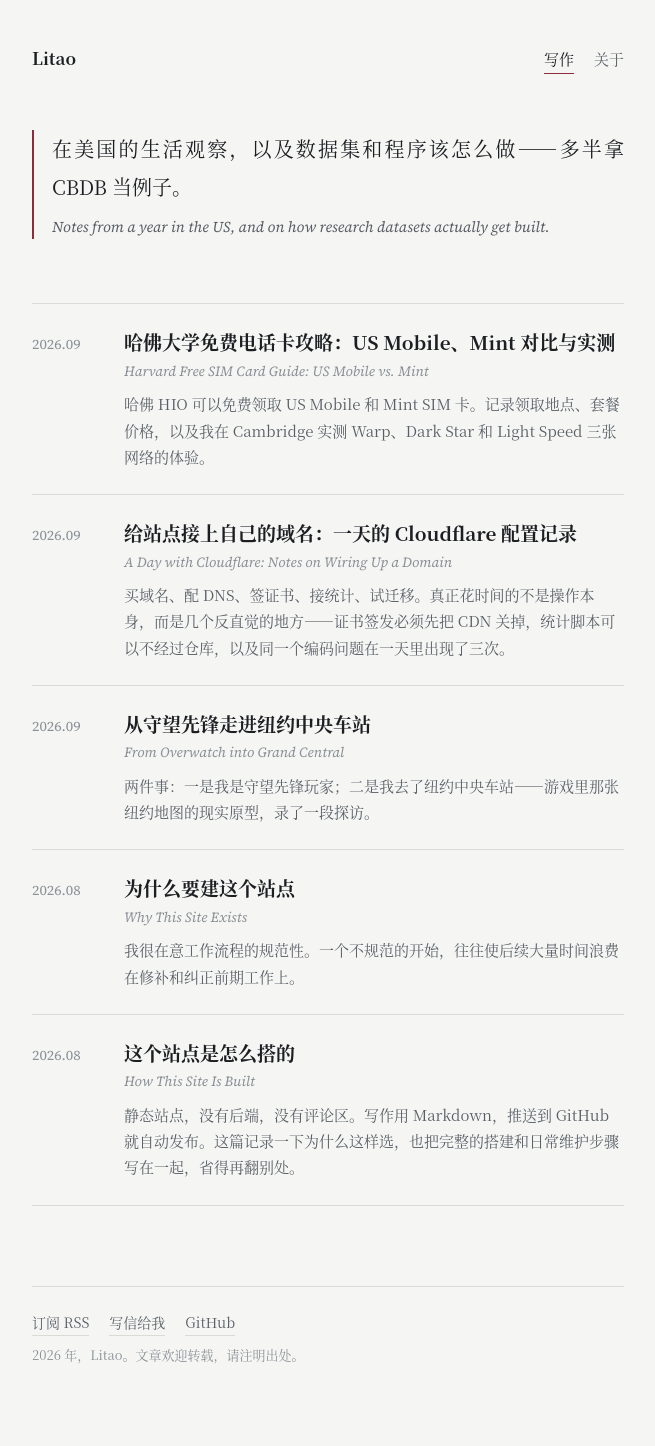
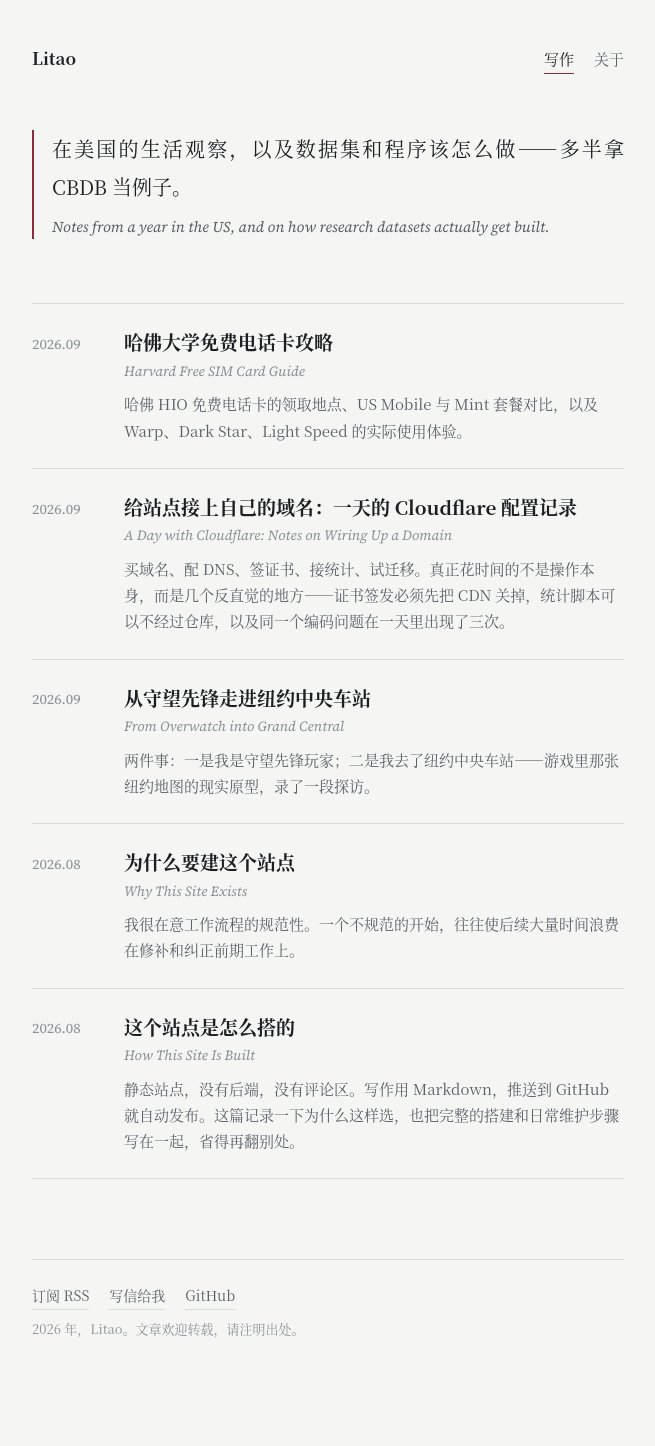
Before and after one commit to thetaaaaa/thetaaaaa.github.io, a Jekyll site: the page built from index.html, in a window 1280 px wide. Shown: the whole page, without its empty margins (312-967 px from the left). Built offline with Jekyll 4.4.1, drawn with Linux system fonts in a browser that asks for light colours; after the commit the page ends 1420 px from its top, so only the background shows below that; some of the changed lines change nothing that is shown.

Commit message:
Refine Harvard SIM guide and add student discount photo

```diff
--- a/_posts/2026-09-15-harvard-free-sim-card-guide.md
+++ b/_posts/2026-09-15-harvard-free-sim-card-guide.md
@@ -1,171 +1,55 @@
 ---
-title: "哈佛大学免费电话卡攻略：US Mobile、Mint 对比与实测"
-title_en: "Harvard Free SIM Card Guide: US Mobile vs. Mint"
-summary: "哈佛 HIO 可以免费领取 US Mobile 和 Mint SIM 卡。记录领取地点、套餐价格，以及我在 Cambridge 实测 Warp、Dark Star 和 Light Speed 三张网络的体验。"
+title: "哈佛大学免费电话卡攻略"
+title_en: "Harvard Free SIM Card Guide"
+summary: "哈佛 HIO 免费电话卡的领取地点、US Mobile 与 Mint 套餐对比，以及 Warp、Dark Star、Light Speed 的实际使用体验。"
 date: 2026-09-15
 lang: zh
 ---
 
-刚到美国需要办手机号的话，哈佛其实有一个很容易被忽略的小福利：**可以免费领电话 SIM 卡。**
+## 一、领取地点
 
-先说明一下，这里的“免费电话卡”指的是哈佛免费提供 SIM 卡或 Starter Kit，**并不是免费提供一年的手机套餐**。套餐还是要自己付钱。
-
-我最后选的是 US Mobile，而且陆续把它的三张网络都折腾了一遍。这里把领取方式、套餐价格和实际体验记下来，给以后来哈佛的人参考。
-
-## 一、去哪里领？
-
-领取地点在 **Smith Campus Center 8 楼的 Harvard International Office（HIO）**。
-
-Smith Campus Center 就在 Harvard Square，地址是 1350 Massachusetts Avenue。进楼后需要经过一楼保安，我当时出示护照后就可以上楼。
-
-SIM 卡放在 HIO 办公室门口的领取处，可以直接拿。
+哈佛大学提供免费的电话卡，在 **Smith Campus Center 8 楼 HIO（Harvard International Office）办公室门口**领取，给楼下保安看护照即可上楼。
 
 <figure>
-  <img src="{{ '/assets/images/harvard-hio-sim-card-pickup.jpg' | relative_url }}" alt="Harvard International Office 门口的免费 SIM 卡领取处">
-  <figcaption>HIO 办公室门口的免费 SIM 卡领取处。</figcaption>
+  <img src="{{ '/assets/images/harvard-hio-sim-card-pickup.jpg' | relative_url }}" alt="哈佛 HIO 办公室门口的电话卡领取处">
+  <figcaption>HIO 办公室门口的电话卡领取处。</figcaption>
 </figure>
 
-## 二、有哪些电话卡？
+## 二、电话卡种类
 
-我去的时候现场有两家运营商：
+现场有两种运营商的卡片：
 
-### US Mobile
+**（1）US Mobile。** 哈佛免费提供 Starter Kit 套装，内含两张卡，分别连接至不同蜂窝网络运营商：Warp（Verizon）和 Dark Star（AT&T）。哈佛额外提供了官方的校园优惠码。
 
-哈佛提供的是 US Mobile Starter Kit。
+<figure>
+  <img src="{{ '/assets/images/harvard-us-mobile-student-discount.jpg' | relative_url }}" alt="哈佛 HIO 展示的 US Mobile 校园专属优惠码">
+  <figcaption>HIO 展示的 US Mobile 哈佛校园优惠码。</figcaption>
+</figure>
 
-套装里有不同网络的 SIM 卡。US Mobile 比较特别，它自己并不建设蜂窝网络，而是接入美国几家大型运营商的网络。目前主要有：
+**（2）Mint。**
 
-- **Warp：Verizon 网络**
-- **Dark Star：AT&T 网络**
-- **Light Speed：T-Mobile 网络**
+## 三、对比分析（面向马萨诸塞州）
 
-我拿到的 Starter Kit 里有 Warp 和 Dark Star 两张实体 SIM 卡。
+**US Mobile：** 不限量套餐含税 $199 一年。US Mobile 自家活动的优惠力度大于哈佛校园优惠。具体为 Unlimited Starter 套餐全年 $199，含无限流量、无限短信，以及拨打中国的无限量国际通话。
 
-哈佛另外还提供了 US Mobile 的校园优惠码。不过我实际比较以后发现，**US Mobile 自己不定期推出的促销往往比校园优惠更划算**，所以建议激活前先去官网看一下当前活动，不要拿到哈佛优惠码就直接下单。
+**Mint：** 不限量套餐宣称 $180 一年，实际含税约 $207 一年。不限量国际通话范围不包括中国。
 
-### Mint Mobile
+套餐、促销和国际通话规则可能调整，以上为我办理时的情况。
 
-现场另外还有 Mint Mobile 的 SIM 卡。
+## 四、使用体验
 
-Mint 使用的是 T-Mobile 网络，套餐设计比较简单，主打一次购买数个月甚至一年的预付费服务。
+激活前需要先把手机 IMEI 发给客服，确认兼容性。我就是吃了兼容性的亏。
 
-## 三、US Mobile 和 Mint 怎么选？
+**Warp：** 使用 Verizon 网络。个人使用约 2 个月，日常体验良好，但只有 LTE 信号，没有 5G 信号。部分密闭空间信号不好，例如 Harvard Square 的 Bank of America 负一楼几乎没信号。
 
-以我在马萨诸塞州办卡时看到的价格为例。
+**Dark Star：** 使用 AT&T 网络。经同事手机测试，在哈佛大学 Cambridge 校区，Dark Star 信号标识只有两个格子。
 
-### US Mobile
+**Light Speed：** 使用 T-Mobile 网络。因为我的手机使用 Warp 卡没有 5G 信号和 Wi-Fi Calling，于是和客服求证手机兼容性，被告知和 Warp 不兼容。遂更换成 Light Speed（需向客服申请免费邮寄新卡）。更换后，立马有了 5G+ 和 HD 通话信号，而且手机多了 Wi-Fi Calling 功能。
 
-我购买时，US Mobile 的 **Unlimited Starter** 年度套餐活动价是 **$199/年**，包含税费后的价格也比较接近这个数字。
+根据官网细则，Light Speed 在 Unlimited Starter 套餐下为 QCI 7，另外两张卡为 QCI 9。不同运营商的 QCI 数字不宜直接横向比较，但就我的手机和使用地点而言，Light Speed 的实际体验最好。比较鸡贼的是，US Mobile 的 Starter Kit 默认并不提供 Light Speed 实体卡。
 
-套餐包含：
+## 五、后记
 
-- 美国国内无限通话
-- 无限短信
-- 无限流量
-- 一定额度的热点流量
-- 国际短信
-- 部分套餐及网络支持国际通话
+用我的推荐码，你我都可以领 **$25**：**27017230**。
 
-我比较看重的一点是，它支持直接拨打包括中国在内的很多国家和地区。对于需要经常给国内打电话的人，这一点很实用。
-
-US Mobile 的价格和促销变化比较频繁，所以 $199 更适合看作我购买时的价格，而不是长期固定价格。
-
-### Mint Mobile
-
-Mint 当时的新用户 Unlimited 套餐广告价是 **$15/月，也就是 $180/年**。
-
-但需要注意，广告价格通常**不含税费**。我实际结算看到的一年价格大约是 **$207**。
-
-Mint 的国际通话政策也和 US Mobile 不太一样。它目前免费国际通话主要覆盖加拿大、墨西哥和英国，打中国等其他国家需要另外按照国际通话规则计费。
-
-所以如果只看广告，会觉得 Mint 的 $180 比 US Mobile 的 $199 便宜；但算上税费以及国际通话需求以后，对我来说 US Mobile 反而更合适。
-
-## 四、US Mobile 三张网络的实际体验
-
-这里是我自己在 Harvard Cambridge 校区以及波士顿地区的使用体验。手机型号、频段支持和不同地点都会严重影响结果，所以只能作为个案参考。
-
-还有一个很重要的教训：
-
-**激活之前一定先把手机 IMEI 发给客服，让他们确认你的手机和准备使用的网络是否兼容。**
-
-我自己就在这个问题上踩了坑。
-
-### Warp：Verizon
-
-我最开始使用的是 Warp，也就是 Verizon 网络。
-
-用了大约两个月以后，日常上网、导航、刷视频都没有明显问题，整体比较稳定。
-
-但我的手机在 Warp 下始终只有 **LTE，没有 5G**，而且 Wi-Fi Calling 也不能正常使用。
-
-部分室内区域的信号也比较差。例如 Harvard Square 的 Bank of America 地下一层，我在那里基本收不到信号。
-
-后来问客服以后才发现，问题并不完全是 Verizon 覆盖，而是**我的这台手机和 Warp 网络兼容性不好**。
-
-所以看到别人 Warp 有 5G，并不代表你的手机也一定有。
-
-### Dark Star：AT&T
-
-Dark Star 使用 AT&T 网络。
-
-我没有长期使用，只用同事的手机在 Harvard Cambridge 校区测试过。当时手机显示大约两个信号格。
-
-这当然不能代表整个 AT&T 网络在 Cambridge 的覆盖水平，只能说在我们测试的位置表现比较一般。
-
-### Light Speed：T-Mobile
-
-发现手机和 Warp 不兼容以后，我联系了 US Mobile 客服。
-
-客服确认我的手机更适合 Light Speed，也就是 T-Mobile 网络，于是我申请更换 SIM 卡。US Mobile 可以免费邮寄新的实体卡。
-
-换卡以后区别非常明显。
-
-手机马上出现了 **5G+** 和 **HD 通话**标识，同时之前没有的 **Wi-Fi Calling** 也可以用了。
-
-至少对于我这台手机，在 Cambridge 的实际体验里，Light Speed 明显比 Warp 更合适。
-
-还有一个有意思的地方是 US Mobile 的网络优先级。
-
-以 Unlimited Starter 为例，US Mobile 当前将 Light Speed 标为 **QCI 7**，而 Warp 和 Dark Star 为 **QCI 9**。不过 QCI 是底层运营商各自网络内部的服务优先级标识，跨 Verizon、AT&T、T-Mobile 直接比较数字并不严谨，所以不能简单理解成“7 一定比 9 快”。
-
-真正重要的还是：**你的手机支持哪个网络，以及你经常活动的地方哪家覆盖最好。**
-
-就我自己的手机和活动范围而言，最后反而是默认 Starter Kit 里没有直接给我的 Light Speed 使用体验最好。
-
-## 五、我的选择
-
-如果让我重新办一次，我大概还是会选 US Mobile。
-
-原因不是它在所有方面都一定比 Mint 好，而是它可以在 **Verizon、AT&T 和 T-Mobile 三套网络之间选择**。
-
-美国的移动网络非常吃地点和手机型号。同一个人在 Harvard Square、Somerville、地铁里或者郊区，体验都可能不一样。能够换底层运营商，对国际学生或者使用非美国版手机的人尤其有价值。
-
-我自己的经历就是很典型的例子：
-
-**Warp 能用，但没有 5G → 找客服检查兼容性 → 换到 Light Speed → 5G+、HD Voice 和 Wi-Fi Calling 全部恢复。**
-
-所以我现在最推荐的办卡流程其实不是“先研究哪家运营商最好”，而是：
-
-**先查手机兼容性，再选网络。**
-
-## 六、US Mobile 推荐码
-
-最后放一下我的 US Mobile 推荐码：
-
-**27017230**
-
-如果通过推荐码加入，按照我参加时的规则，双方都可以获得 **$25** 奖励。
-
-奖励并不是注册后立即到账，需要账户累计消费达到规定金额。我参加时要求累计账单达到 **$100**，大约正常使用半年左右。满足条件后，系统会发放虚拟银行卡，可以绑定电子钱包消费。
-
-推荐奖励规则也可能随时调整，实际以 US Mobile 当时显示的活动条款为准。
-
----
-
-如果你是刚来 Harvard 的国际学生或访问学者，我觉得至少值得先去 HIO 把免费 SIM 卡拿回来。哪怕最后不用，也没有什么损失。
-
-真正需要注意的只有两件事：
-
-**不要只看广告上的月均价格，也不要在没查 IMEI 兼容性的情况下直接激活。**
-
-后者是我用两个月 LTE 才换来的经验。
+领取途径：账单金额累计满 $100（也即大约 6 个月后），系统会自动下发虚拟银行卡，可绑定电子钱包消费。推荐奖励规则可能调整，以 US Mobile 当时的活动条款为准。
```
Also changed, not shown: assets/images/harvard-us-mobile-student-discount.jpg (added).
